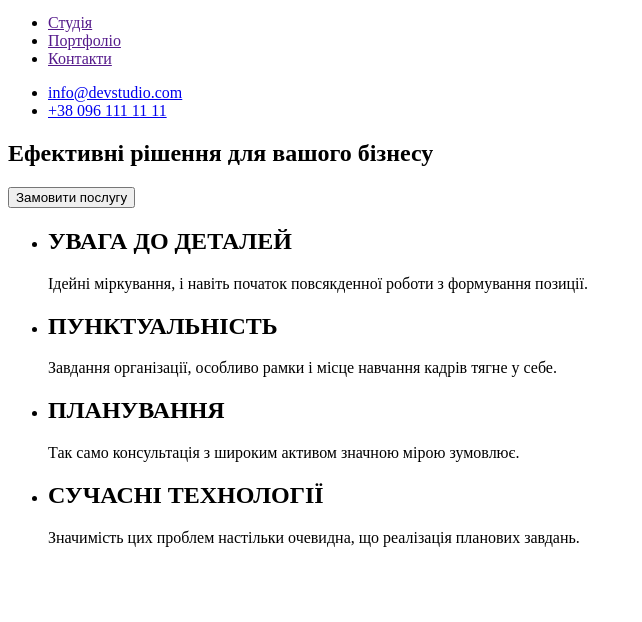
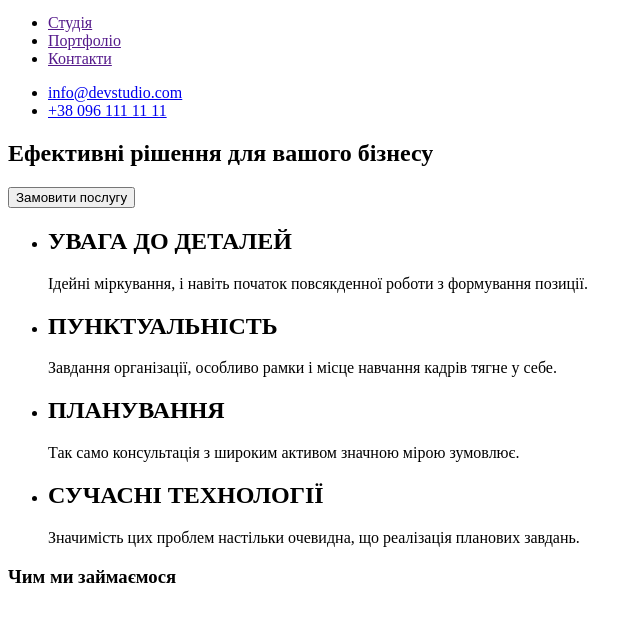
Before and after one commit to Yana0001/goit-markup-hw-01, a plain HTML site: page index.html in a window 1280 px wide. Shown: the part 34-656 px from the top of the page, without its empty margins (0-642 px from the left). Drawn offline with Linux system fonts and the light colour scheme.

Commit message:
Summary(required)

```diff
--- a/index.html
+++ b/index.html
@@ -27,12 +27,10 @@
         </ul>
     </header>
 
-    <div>
         <section class="section1">
             <h1>Ефективні рішення для вашого бізнесу</h1>
             <div>
                 <button>Замовити послугу</button>
-            </div>
         </section>
 
         <section class="section2">
@@ -58,6 +56,10 @@
                 </li>
             </ul>
         </section>
+
+        <section class="section3">
+            <h3>Чим ми займаємося</h3>
+        </section>
     </div>
 </body>
 </html>
```
Also changed, not shown: 1 other file.
